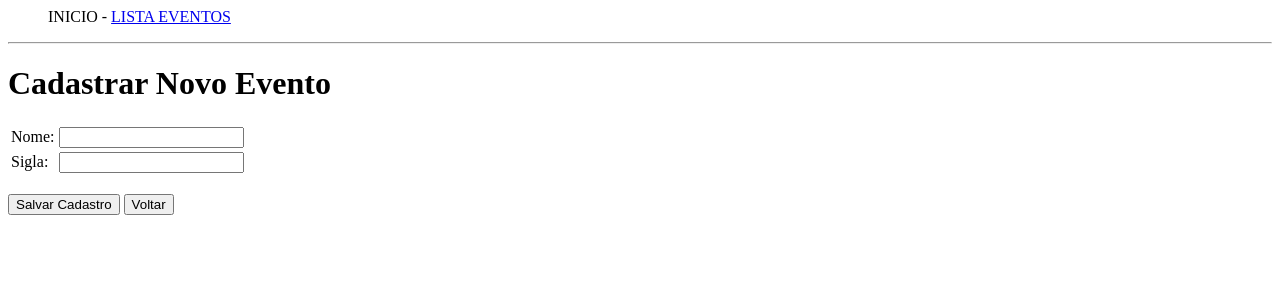
After one commit to deliberado/eventoz, a Flask app: page /eventos/novo in a window 1280 px wide. The commit adds this page. Shown: the top 300 px of the page. Run offline with Flask 2, Linux system fonts and the light colour scheme.

Commit message:
Inserindo dados por formulario

```diff
--- a/app.py
+++ b/app.py
@@ -1,4 +1,4 @@
-from flask import Flask, render_template
+from flask import Flask, render_template, request, redirect
 
 from flask_sqlalchemy import SQLAlchemy
 
@@ -28,6 +28,24 @@ def lista_eventos():
     lista = Evento.query.all()
     return render_template('lista_eventos.html', eventos=lista)
 
+@app.route("/eventos/novo")
+def novo_evento():
+	return render_template("cadastro.html")
+
+
+@app.route("/criar_evento", methods=['GET', 'POST'])
+def cadastro():
+	if request.method == "POST":
+		nome = (request.form.get("nome"))
+		sigla = (request.form.get("sigla"))
+
+		if nome and sigla:
+			p = Evento(nome=nome, sigla=sigla)
+			db.session.add(p)
+			db.session.commit()
+
+	return redirect('/eventos')
+
 
 if __name__ == "__main__":
     app.run(debug=True, use_reloader=True)
--- /dev/null
+++ b/templates/cadastro.html
@@ -0,0 +1,19 @@
+{% extends "base.html" %}
+{% block content %}
+<h1>Cadastrar Novo Evento</h1>
+<form action="/criar_evento" method="POST">
+    <table>
+            <tr>
+                <td>Nome:</td>
+                <td><input type="text" name="nome"></td>
+            </tr>
+            <tr>
+                <td>Sigla:</td>
+                <td><input type="text" name="sigla"></td>
+            </tr>
+    </table>
+    <br>
+    <input type="submit" value="Salvar Cadastro"/>
+        <a href="/eventos" ><input type="button" value="Voltar"></a>
+</form>
+{% endblock %}
--- a/templates/lista_eventos.html
+++ b/templates/lista_eventos.html
@@ -8,4 +8,7 @@
             {% endfor %}
         </ul>
     </p>
+    <p>
+        <a href="/eventos/novo">NOVO EVENTO</a>
+    </p>
 {% endblock %}
```
